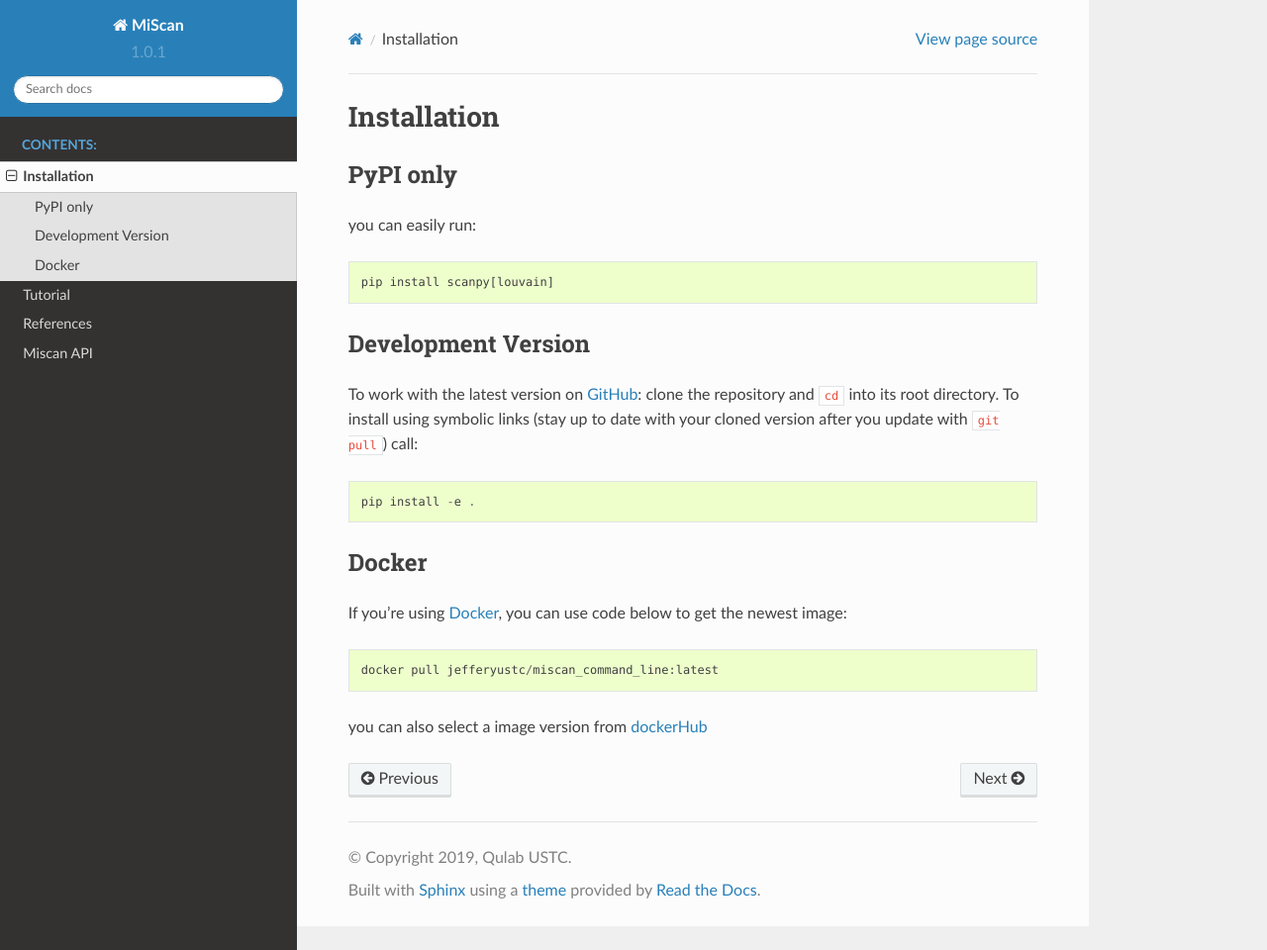
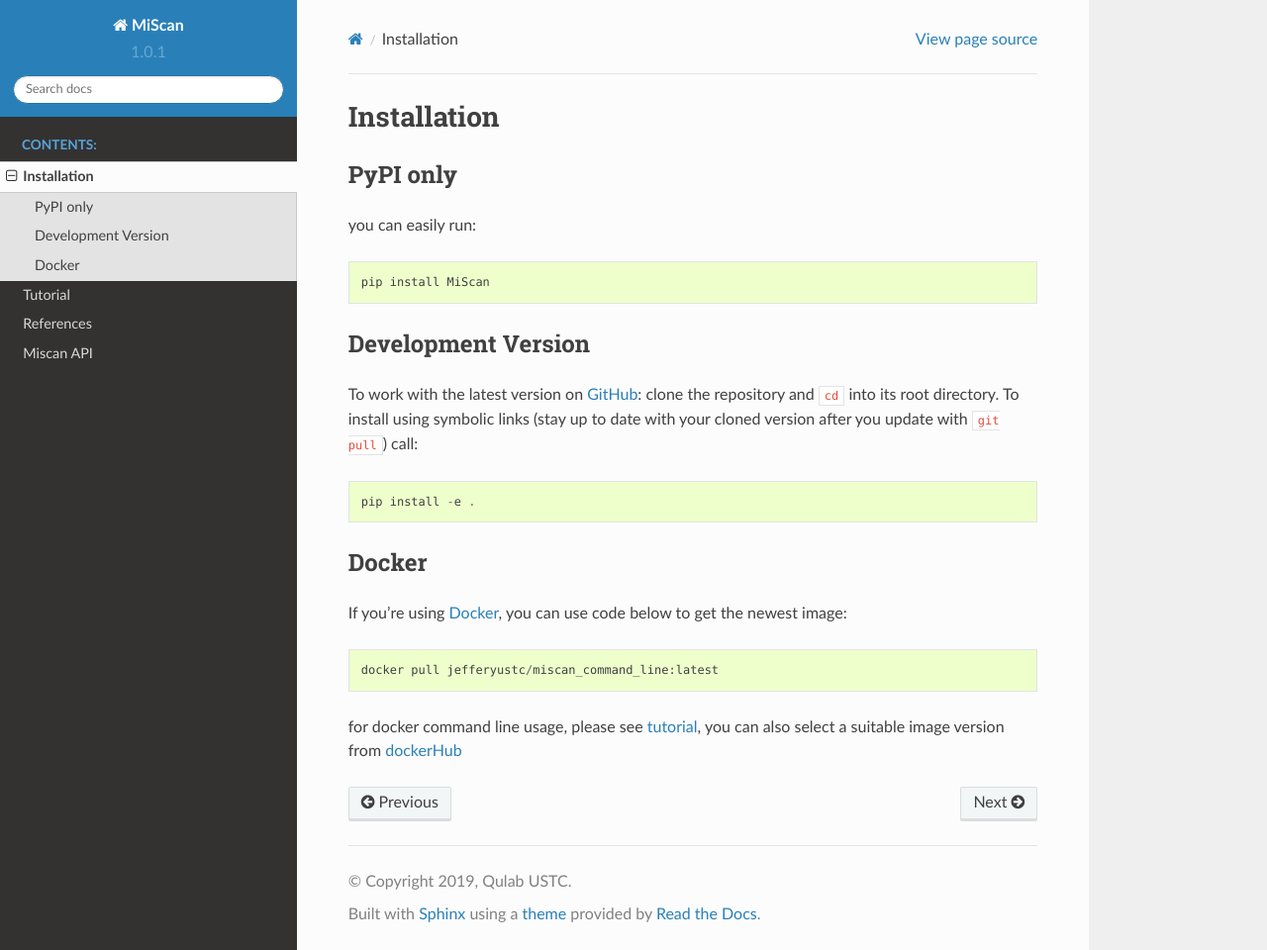
Before and after one commit to QuKunLab/MiScan, a Sphinx documentation site: the page built from docs/source/installation.rst, in a window 1280 px wide and 960 px high. Shown: the whole window at 99% size. Built offline with Sphinx 7.4.7 and the Read the Docs theme 2.0.0, drawn with Linux system fonts in a browser that asks for light colours.

Commit message:
enhence docker cmd usability && update docs

```diff
--- a/README.rst
+++ b/README.rst
@@ -26,7 +26,8 @@
 ==========
 
 Maxout-inferred SNV-based cancer prediction model | Apache Software License, more info please see documentation_ or
-the website_ version
+the website_ version, the same repo can be found on lab github QunKunLab_
 
 .. _documentation: https://miscan-cli.readthedocs.io
 .. _website: http://qulab.ustc.edu.cn/miscan
+.. _QunKunLab: https://github.com/QuKunLab/MiScan
--- a/docs/source/conf.py
+++ b/docs/source/conf.py
@@ -34,7 +34,8 @@
 extensions = [
     'sphinx.ext.autodoc',
     'sphinx.ext.autosummary',
-    'sphinx.ext.napoleon'
+    'sphinx.ext.napoleon',
+    'sphinx.ext.intersphinx'
 ]
 
 # Add any paths that contain templates here, relative to this directory.
--- a/docs/source/installation.rst
+++ b/docs/source/installation.rst
@@ -6,7 +6,7 @@
 
 you can easily run::
 
-    pip install scanpy[louvain]
+    pip install MiScan
 
 
 Development Version
@@ -27,6 +27,7 @@
 
     docker pull jefferyustc/miscan_command_line:latest
 
-you can also select a image version from dockerHub_
+for docker command line usage, please see :doc:`tutorial <tutorial>`,
+you can also select a suitable image version from dockerHub_
 
-.. _dockerHub: https://hub.docker.com/
+.. _dockerHub: https://hub.docker.com/r/jefferyustc/miscan_command_line
```
Also changed, not shown: docs/source/tutorial.rst (+13 -3 lines), 1 other file.
